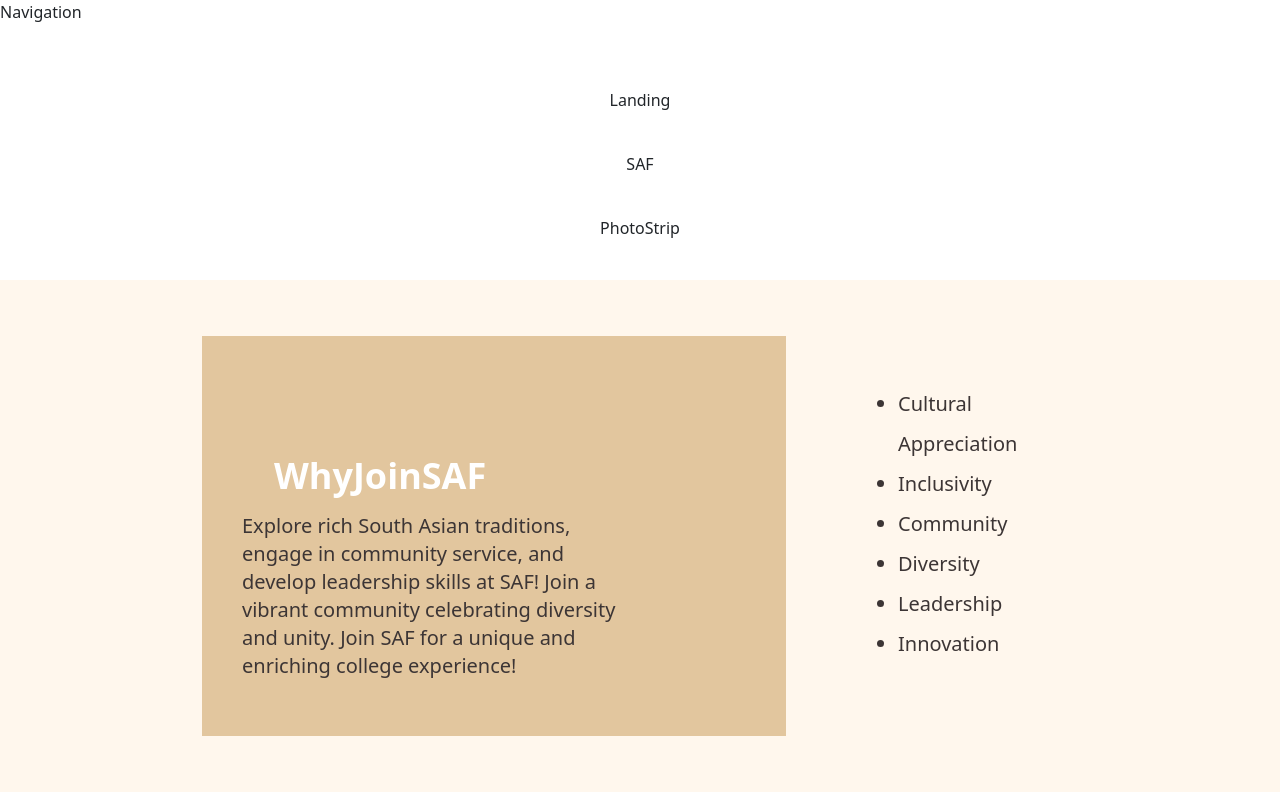
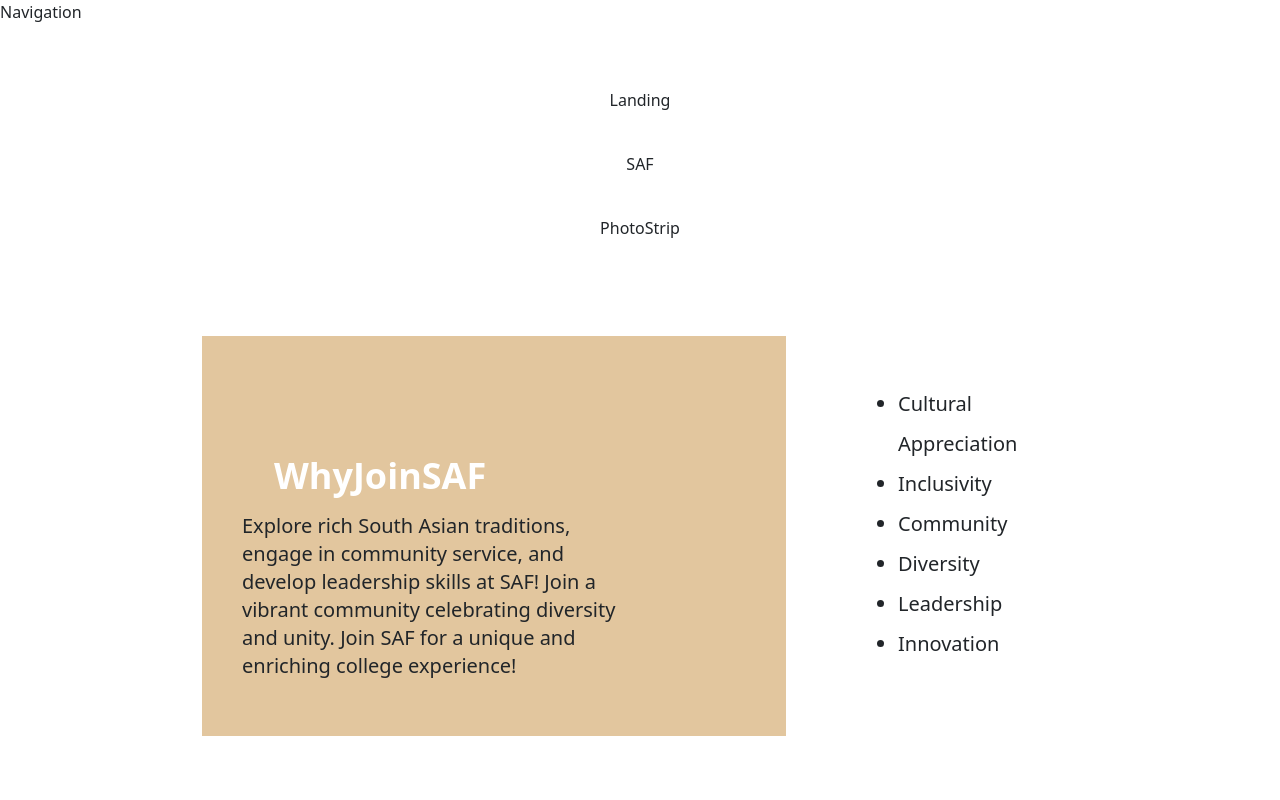
Before and after one commit to acm-ucr/saf-website, a Next.js app: page / in a window 1280 px wide. Shown: the top 800 px of the page. Built offline with nearby package versions, Linux system fonts and the light colour scheme.

Commit message:
editedd bullet points

```diff
--- a/src/components/home/WhyJoin.jsx
+++ b/src/components/home/WhyJoin.jsx
@@ -2,12 +2,12 @@ import React from "react";
 
 const WhyJoin = () => {
   return (
-    <div className="w-full flex flex-row item-center justify-center bg-orange-50 px-14 py-14">
+    <div className="w-full flex flex-row item-center justify-center px-14 py-14">
       <div className="flex flex-col w-1/2 px-10 py-10 pe-8 bg-saf-beige-200">
         <p className="ml-8 text-4xl font-bold font-libre text-white mt-20">
           WhyJoinSAF
         </p>
-        <p className="text-saf-brown w-3/4 font-lora text-xl">
+        <p className="w-3/4 font-lora text-xl">
           Explore rich South Asian traditions, engage in community service, and
           develop leadership skills at SAF! Join a vibrant community celebrating
           diversity and unity. Join SAF for a unique and enriching college
@@ -16,24 +16,14 @@ const WhyJoin = () => {
       </div>
       <div className="px-20 py-8 flex flex-col w-1/4">
         <ul className="flex flex-col list-disc list-outside">
-          <li className="mt-3 font-libre text-saf-brown leading-10 text-xl">
+          <li className="mt-3 font-libre leading-10 text-xl">
             Cultural Appreciation
           </li>
-          <li className="font-libre text-saf-brown leading-10 text-xl">
-            Inclusivity
-          </li>
-          <li className="font-libre text-saf-brown leading-10 text-xl">
-            Community
-          </li>
-          <li className="font-libre text-saf-brown leading-10 text-xl">
-            Diversity
-          </li>
-          <li className="font-libre text-saf-brown leading-10 text-xl">
-            Leadership
-          </li>
-          <li className="font-libre text-saf-brown leading-10 text-xl">
-            Innovation
-          </li>
+          <li className="font-libre leading-10 text-xl">Inclusivity</li>
+          <li className="font-libre leading-10 text-xl">Community</li>
+          <li className="font-libre leading-10 text-xl">Diversity</li>
+          <li className="font-libre leading-10 text-xl">Leadership</li>
+          <li className="font-libre leading-10 text-xl">Innovation</li>
         </ul>
       </div>
     </div>
```
